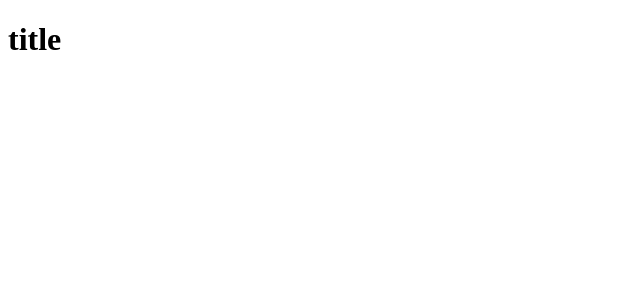
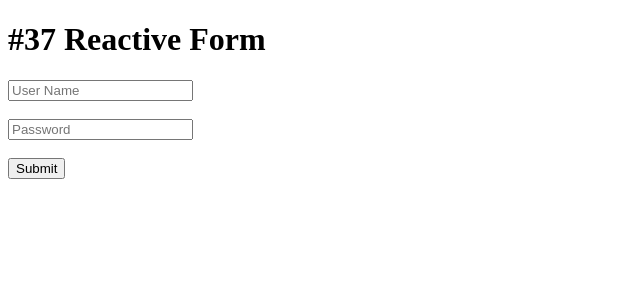
Before and after one commit to jitendrakumar0/my-app, an Angular app: page / in a window 1280 px wide. Shown: the top 300 px of the page, without its empty margins (0-640 px from the left). Built offline with nearby package versions, Linux system fonts and the light colour scheme.

Commit message:
#37 Reactive Form

```diff
--- a/src/app/app.component.html
+++ b/src/app/app.component.html
@@ -1,2 +1,11 @@
 <h1>{{title}}</h1>
 <router-outlet></router-outlet>
+
+
+<form [formGroup]="loginForm" (ngSubmit)="loginUser()">
+    <input type="text" placeholder="User Name" formControlName="username" />
+    <br><br>
+    <input type="password" placeholder="Password" formControlName="password" />
+    <br><br>
+    <button>Submit</button>
+</form>
--- a/src/app/app.component.ts
+++ b/src/app/app.component.ts
@@ -1,4 +1,5 @@
 import { Component } from '@angular/core';
+import { FormControl, FormGroup } from '@angular/forms';
 
 @Component({
   selector: 'app-root',
@@ -6,5 +7,19 @@ import { Component } from '@angular/core';
   styleUrls: ['./app.component.scss']
 })
 export class AppComponent {
-  title = 'title';
+  title = '#37 Reactive Form';
+
+  loginForm = new FormGroup({
+    username:new FormControl(),
+    password:new FormControl()
+  })
+
+  loginUser() {
+    console.clear();
+    if((this.loginForm.controls.username.value == '') || (this.loginForm.controls.username.value == null)) {
+      console.log('Im Thara Baap m kai to likh');
+    } else {
+      console.warn(this.loginForm.value);
+    }
+  }
 }
--- a/src/app/app.module.ts
+++ b/src/app/app.module.ts
@@ -1,6 +1,6 @@
 import { NgModule } from '@angular/core';
 import { BrowserModule } from '@angular/platform-browser';
-
+import { ReactiveFormsModule } from '@angular/forms'
 import { AppRoutingModule } from './app-routing.module';
 import { AppComponent } from './app.component';
 
@@ -10,7 +10,8 @@ import { AppComponent } from './app.component';
   ],
   imports: [
     BrowserModule,
-    AppRoutingModule
+    AppRoutingModule,
+    ReactiveFormsModule
   ],
   providers: [],
   bootstrap: [AppComponent]
```
